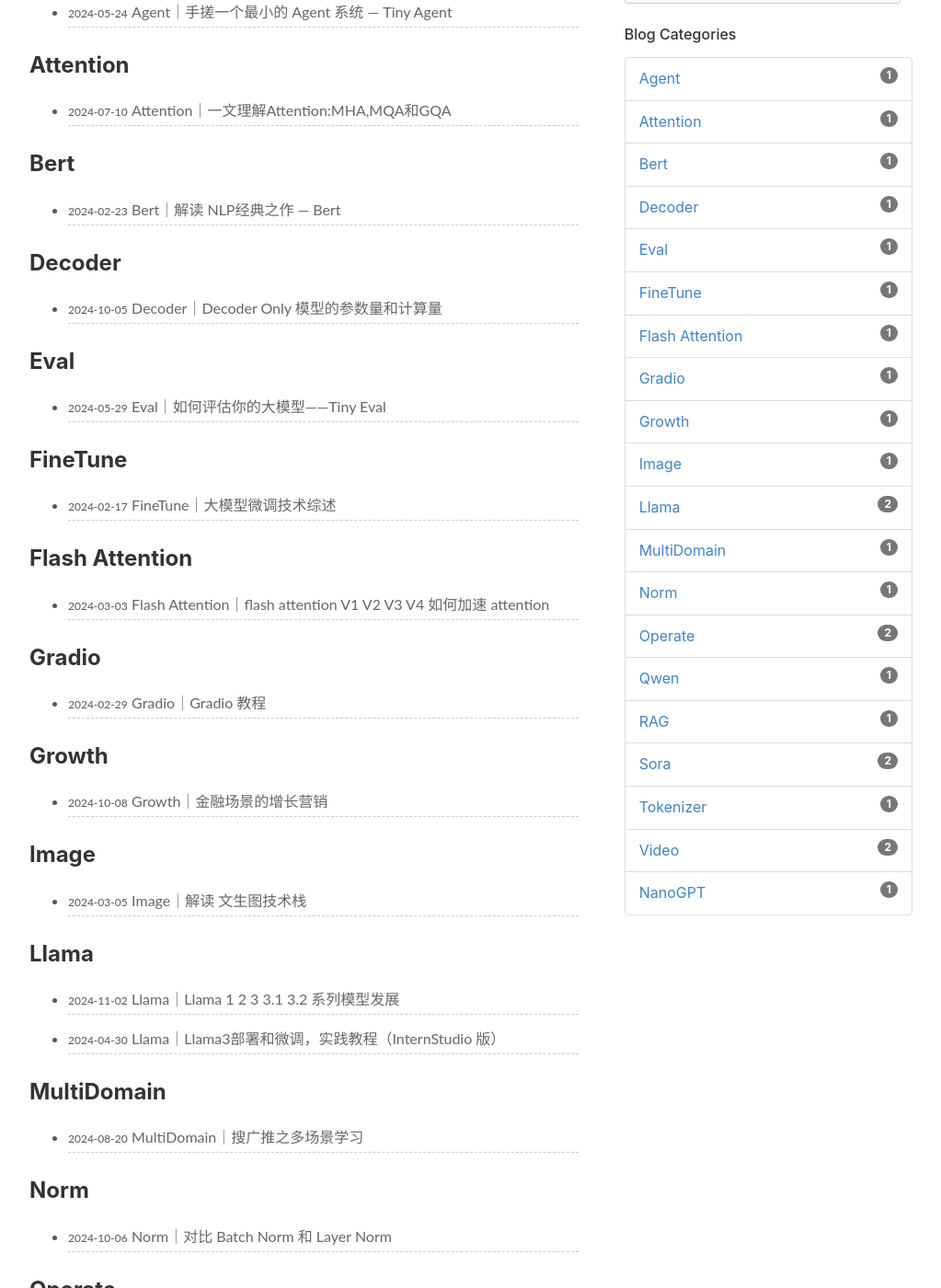
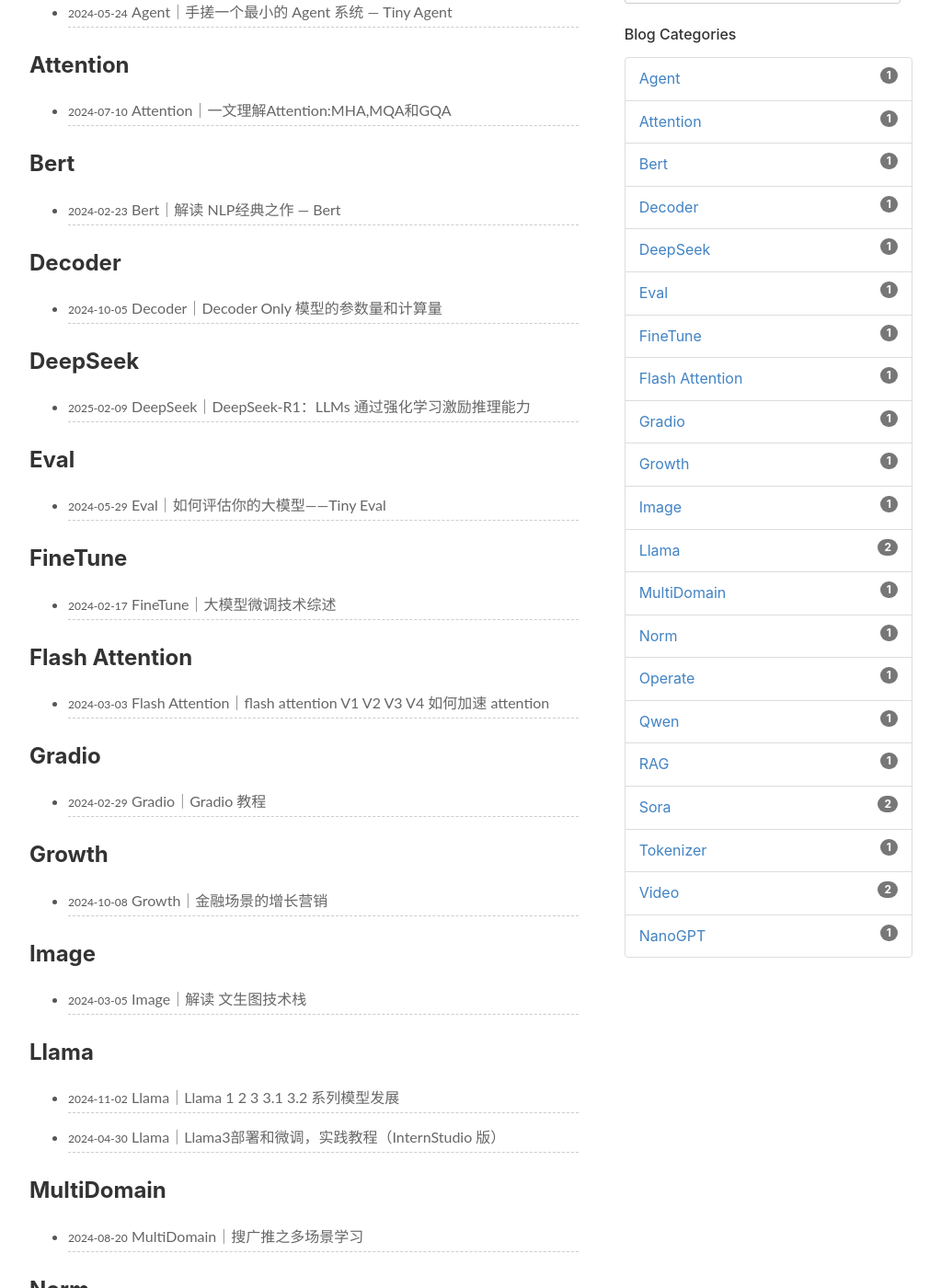
Before and after one commit to HuZixia/huzixia.github.io, a Jekyll site: the page built from pages/categories.md, in a window 1280 px wide and 1400 px high, scrolled down 272 px. Shown: the whole window at 92% size, without its empty margins (138-1161 px from the left). Built offline with Jekyll 4.4.1, drawn with Linux system fonts in a browser that asks for light colours; comment, search, counter and statistics services are not loaded; a style sheet for code colours, icons or effects is not loaded; some of the changed text lies outside the part shown.

Commit message:
update code about deepseek

```diff
--- a/_posts/2025-02-09-deepseek.md
+++ b/_posts/2025-02-09-deepseek.md
@@ -1,7 +1,7 @@
 ---
 layout: post
-title: Operate｜DeepSeek-R1：LLMs 通过强化学习激励推理能力
-categories: [Operate]
+title: DeepSeek｜DeepSeek-R1：LLMs 通过强化学习激励推理能力
+categories: [DeepSeek]
 description: DeepSeek-R1：LLMs 通过强化学习激励推理能力
 keywords: DeepSeek, DeepSeek-R1, RL, 强化学习, 蒸馏
 mermaid: false
```
